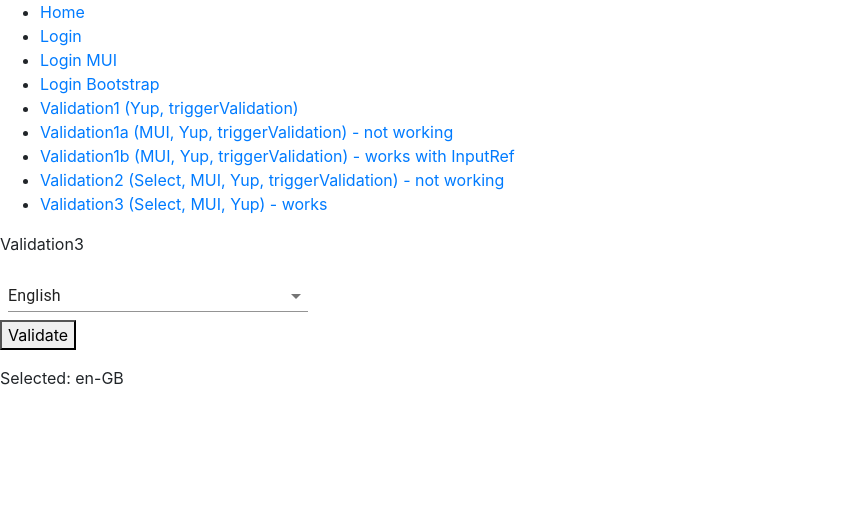
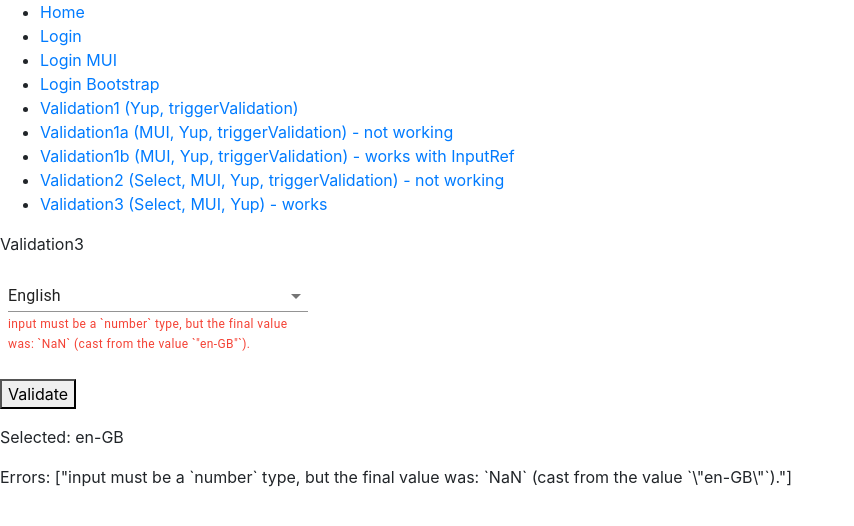
Before and after one commit to metamn/react-hook-form-test, a React (Create React App) app: page /validation3 in a window 1280 px wide. Shown: the top 526 px of the page, without its empty margins (0-854 px from the left). Built offline with nearby package versions, Linux system fonts and the light colour scheme.

Commit message:
Working on validation

```diff
--- a/src/components/Validation3/Validation3.js
+++ b/src/components/Validation3/Validation3.js
@@ -75,9 +75,11 @@ const Validation3 = props => {
     input: yup.number()
   });
 
+  const [errors, setErrors] = useState([]);
+
   const validateSchema = data =>
     validationSchema.validate(data).catch(function(err) {
-      console.log("Errors:", err.errors); // => ['Deve ser maior que 18']
+      setErrors(err.errors);
     });
 
   /**
@@ -108,7 +110,7 @@ const Validation3 = props => {
   return (
     <div className="Validation3">
       <p>Validation3</p>
-      <FormControl className={classes.formControl}>
+      <FormControl className={classes.formControl} error={errors.length > 0}>
         <TextField
           name="input"
           select
@@ -117,6 +119,13 @@ const Validation3 = props => {
         >
           {items}
         </TextField>
+        {errors.length > 0 && (
+          <FormHelperText>
+            {errors.map(item => (
+              <p>{item}</p>
+            ))}
+          </FormHelperText>
+        )}
       </FormControl>
       <p>
         <button onClick={() => validateSchema({ input: selected })}>
@@ -124,6 +133,7 @@ const Validation3 = props => {
         </button>
       </p>
       <p>Selected: {selected}</p>
+      <p>Errors: {JSON.stringify(errors)}</p>
     </div>
   );
 };
```
